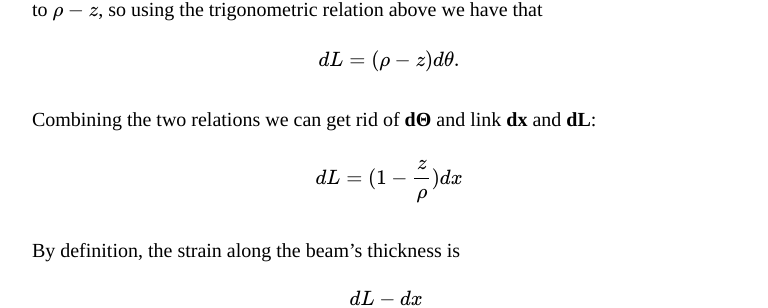
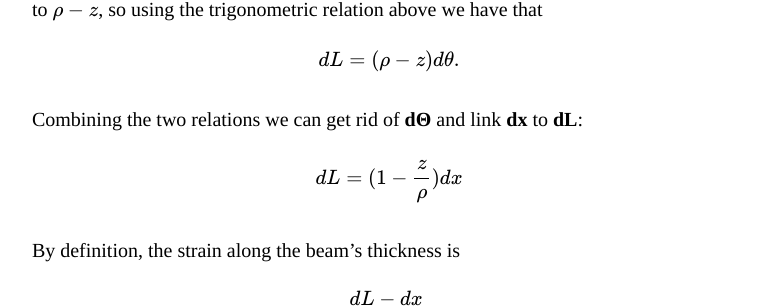
Before and after one commit to simeonipietro/memscademy.com, a Jekyll site: the page built from _posts/2016-08-27- Euler Benroulli Made Easy 1.md, in a window 1280 px wide and 900 px high, scrolled down 4182 px. Shown: the part 152-460 px from the top of the window, without its empty margins (251-1019 px from the left). Built offline with Jekyll 4.4.1, drawn with Linux system fonts in a browser that asks for light colours; our own code applies the rules of GitHub Pages for plain Markdown files; formulas are drawn with MathJax 3; some of the changed text lies outside the part shown.

Commit message:
Update 2016-08-27- Euler Benroulli Made Easy 1.md

```diff
--- a/_posts/2016-08-27- Euler Benroulli Made Easy 1.md
+++ b/_posts/2016-08-27- Euler Benroulli Made Easy 1.md
@@ -82,7 +82,7 @@ Moving along the thickness of the beam, the radius of curvature also changes acc
 
 $$ dL = (\rho - z) d\theta. $$
 
-Combining the two relations we can get rid of **dΘ** and link **dx** and **dL**:
+Combining the two relations we can get rid of **dΘ** and link **dx** to **dL**:
 
 $$ dL = (1 - \frac{z}{\rho}) dx $$
 
@@ -119,3 +119,5 @@ $$\frac{d}{dx^2}(EI\frac{d^2w}{dx^2})=q$$
 If the the material and cross-section of the beam is constant over the length, i.e. constant flexural rigidity *EI*, the equation can be further simplified to
 
 $$EI \frac{d^4w}{dx^4}=q.$$
+
+</br></br>
```
Also changed, not shown: other parts of _posts/2016-08-27- Euler Benroulli Made Easy 1.md (+1 -1 lines).
